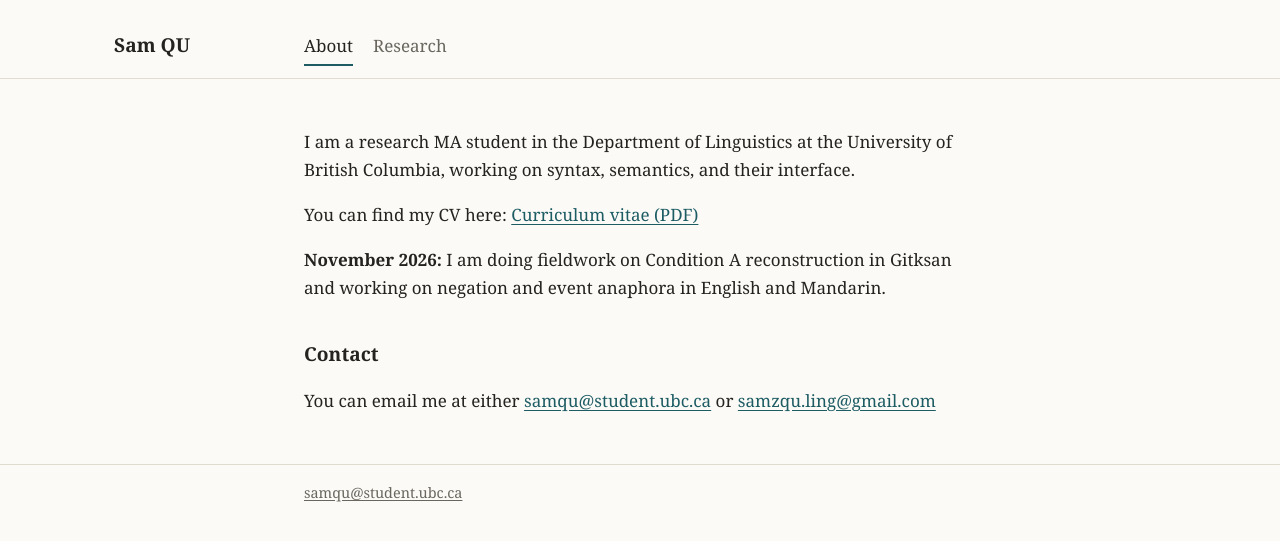
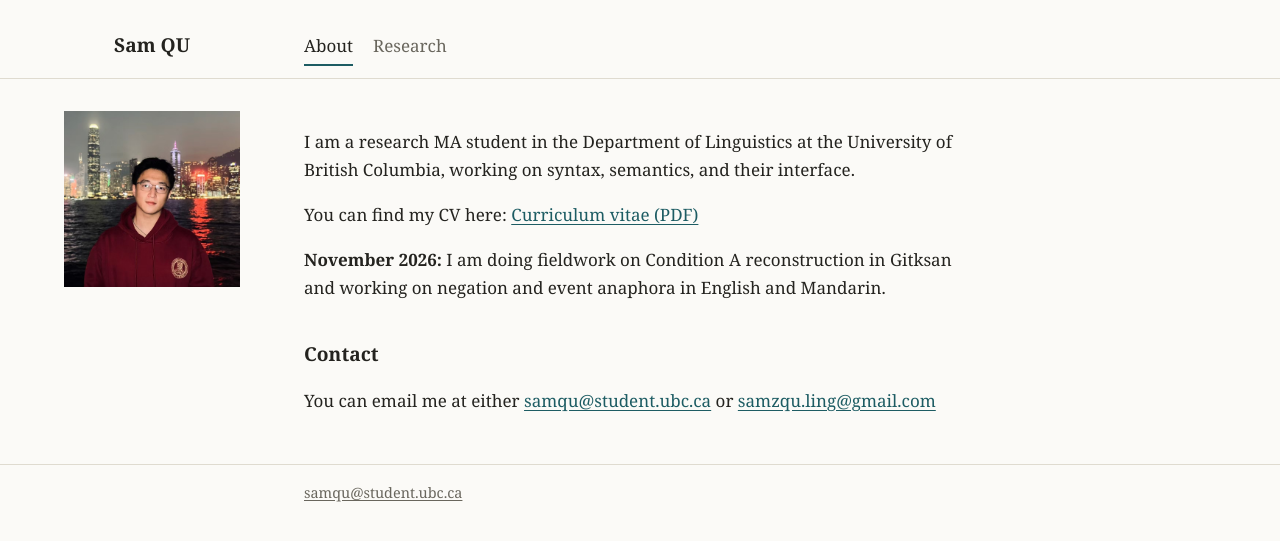
Before and after one commit to sam-z-qu/sam-z-qu.github.io, a Jekyll site: the page built from index.md, in a window 1280 px wide. Shown: the top 541 px of the page. Built offline with Jekyll 4.4.1, drawn with Linux system fonts in a browser that asks for light colours.

Commit message:
Update photo configuration to use profile.jpg

```diff
--- a/_config.yml
+++ b/_config.yml
@@ -9,7 +9,7 @@ description: Personal academic website of Sam Qu
 cv_pdf:
 
 # Your photo. Upload an image to the repo, then set this to its name, e.g. photo.jpg
-photo:
+photo: profile.jpg
 
 # The tabs at the top of every page, in order.
 nav:
```
